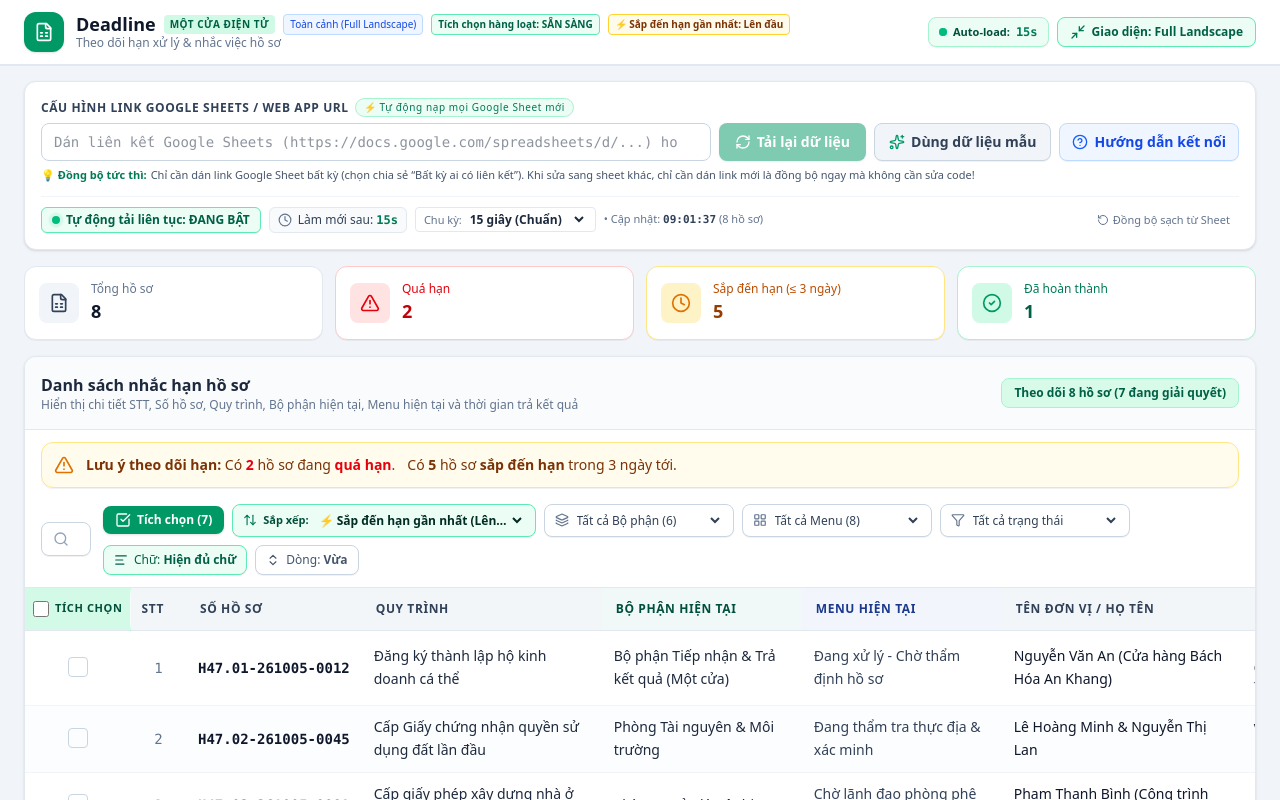
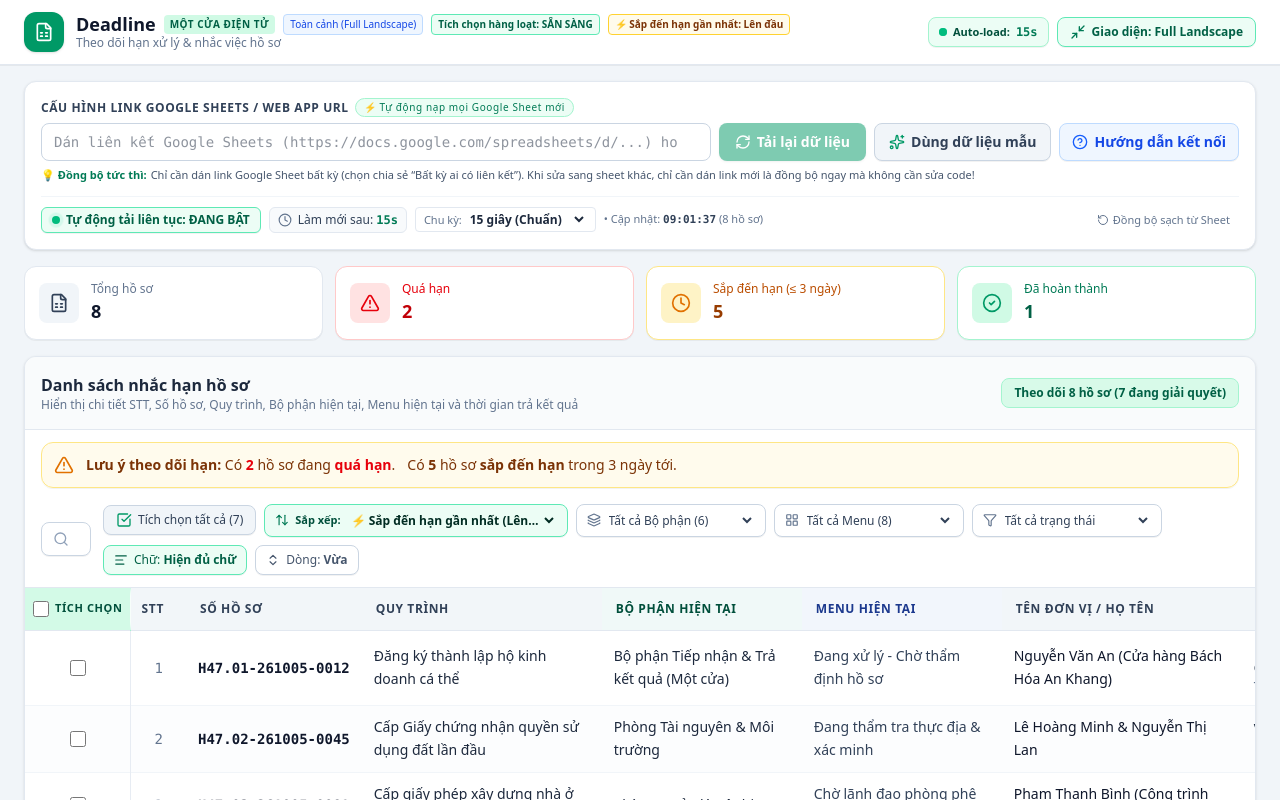
Before and after one commit to trangth4507-rgb/motcua, a React (Vite) app: page / in a window 1280 px wide. Both pictures are taken after a click on the button "Dùng dữ liệu mẫu". Shown: the top 800 px of the page. Built offline with nearby package versions, Linux system fonts and the light colour scheme.

Commit message:
refactor: restrict batch complete to selected records
Modify handleTichChonBatch to process only records explicitly selected via checkboxes instead of defaulting to all uncompleted records. Added a notification to guide users to select records before performing the action.

```diff
--- a/src/components/RecordTable.tsx
+++ b/src/components/RecordTable.tsx
@@ -488,14 +488,19 @@ export function RecordTable({
     });
   };
 
-  // 3. Batch mark complete: triggered by "Tích chọn" button in toolbar or floating bar
+  // 3. Batch mark complete: triggered by "Xử lý xong" button
   const handleTichChonBatch = () => {
-    // If rows were individually ticked via checkboxes, process those. Otherwise, process all uncompleted in view!
-    const targetRecords = selectedRowIndices.size > 0
-      ? filteredRecords.filter((r) => !r.isCompleted && selectedRowIndices.has(r.rowIndex))
-      : filteredRecords.filter((r) => !r.isCompleted);
+    // ONLY process the records that have been ticked/selected via checkboxes!
+    const targetRecords = filteredRecords.filter(
+      (r) => !r.isCompleted && selectedRowIndices.has(r.rowIndex)
+    );
 
-    if (targetRecords.length === 0) return;
+    if (targetRecords.length === 0) {
+      setToastMessage({
+        text: 'Vui lòng tích chọn ít nhất 1 hồ sơ ở cột "TÍCH CHỌN" trước khi bấm Xử lý xong!',
+      });
+      return;
+    }
 
     const count = targetRecords.length;
     const todayStr = getCurrentDateStr();
@@ -530,7 +535,7 @@ export function RecordTable({
     setSelectedRowIndices(new Set());
 
     setToastMessage({
-      text: `✓ Đã hoàn thành ${count} hồ sơ và chuyển ngay xuống danh sách Đã hoàn thành phía dưới!`,
+      text: `✓ Đã xử lý xong ${count} hồ sơ đã chọn và chuyển ngay xuống danh sách Đã hoàn thành phía dưới!`,
     });
 
     // 2. Background sync to Google Sheets
@@ -627,18 +632,20 @@ export function RecordTable({
       )}
 
       {/* Floating / Sticky Batch Action Bar when records are selected */}
+      {/* Floating / Sticky Batch Action Bar when records are selected */}
       {selectedRowIndices.size > 0 && (
-        <div className="mx-4 p-3 bg-emerald-800 text-white rounded-xl shadow-md flex flex-wrap items-center justify-between gap-3 animate-in fade-in duration-200 sticky top-16 z-20">
+        <div className="mx-4 p-3 bg-emerald-800 text-white rounded-xl shadow-lg border border-emerald-600 flex flex-wrap items-center justify-between gap-3 animate-in fade-in duration-200 sticky top-16 z-20">
           <div className="flex items-center gap-2.5">
-            <div className="w-8 h-8 rounded-lg bg-emerald-700/80 flex items-center justify-center font-bold text-sm">
+            <div className="w-8 h-8 rounded-lg bg-emerald-700/90 border border-emerald-500/50 flex items-center justify-center font-bold text-sm shadow-xs">
               {selectedRowIndices.size}
             </div>
             <div>
-              <div className="font-bold text-sm leading-tight">
-                Đã chọn {selectedRowIndices.size} hồ sơ cần hoàn thành
+              <div className="font-bold text-sm leading-tight flex items-center gap-1.5">
+                <span>Đã tích chọn <strong>{selectedRowIndices.size}</strong> hồ sơ</span>
+                <span className="text-[11px] bg-emerald-600/80 px-2 py-0.5 rounded-full font-medium">Sẵn sàng xử lý</span>
               </div>
               <div className="text-xs text-emerald-200">
-                Nhấn nút bên cạnh để hoàn thành và chuyển ngay toàn bộ hồ sơ đã chọn xuống phía dưới
+                Bấm nút &ldquo;Xử lý xong&rdquo; bên cạnh để hoàn thành và chuyển ngay toàn bộ {selectedRowIndices.size} hồ sơ này xuống danh sách phía dưới
               </div>
             </div>
           </div>
@@ -647,7 +654,7 @@ export function RecordTable({
             <button
               onClick={handleTichChonBatch}
               disabled={isBatchProcessing}
-              className="flex items-center gap-2 bg-white hover:bg-emerald-50 text-emerald-900 px-4 py-2 rounded-lg font-bold text-xs sm:text-sm shadow-sm transition-all cursor-pointer disabled:opacity-60"
+              className="flex items-center gap-2 bg-white hover:bg-emerald-50 text-emerald-950 px-4 py-2 rounded-lg font-bold text-xs sm:text-sm shadow-md transition-all cursor-pointer disabled:opacity-60"
             >
               {isBatchProcessing ? (
                 <>
@@ -661,7 +668,7 @@ export function RecordTable({
               ) : (
                 <>
                   <CheckCircle2 className="w-4 h-4 text-emerald-700" />
-                  <span>Hoàn thành {selectedRowIndices.size} hồ sơ (Chuyển xuống dưới)</span>
+                  <span>Xử lý xong ({selectedRowIndices.size} hồ sơ đã chọn)</span>
                 </>
               )}
             </button>
@@ -669,8 +676,8 @@ export function RecordTable({
             <button
               onClick={handleClearSelection}
               disabled={isBatchProcessing}
-              className="flex items-center gap-1.5 bg-emerald-900/80 hover:bg-emerald-950 text-white px-3 py-2 rounded-lg text-xs font-semibold transition-colors cursor-pointer disabled:opacity-50"
-              title="Bỏ chọn"
+              className="flex items-center gap-1.5 bg-emerald-900/80 hover:bg-emerald-950 text-white px-3 py-2 rounded-lg text-xs font-semibold transition-colors cursor-pointer disabled:opacity-50 border border-emerald-700"
+              title="Bỏ chọn tất cả"
             >
               <X className="w-3.5 h-3.5" />
               <span>Bỏ chọn</span>
@@ -695,17 +702,39 @@ export function RecordTable({
 
         {/* Dropdowns & Display Toggles */}
         <div className="flex flex-wrap items-center gap-2 text-xs sm:text-sm">
-          {/* Quick "Tích chọn" Button (without the word "tất cả") */}
-          {totalUncompletedCount > 0 && (
-            <button
-              onClick={handleTichChonBatch}
-              disabled={isBatchProcessing}
-              className="flex items-center gap-1.5 px-3 py-1.5 rounded-lg bg-emerald-600 hover:bg-emerald-700 text-white text-xs font-bold shadow-sm transition-colors cursor-pointer disabled:opacity-50"
-              title="Tích chọn và chuyển ngay hồ sơ chưa hoàn thành xuống danh sách Đã hoàn thành phía dưới"
-            >
-              <CheckSquare className="w-4 h-4 text-white" />
-              <span>Tích chọn ({selectedRowIndices.size > 0 ? selectedRowIndices.size : totalUncompletedCount})</span>
-            </button>
+          {/* Quick Action Button for selected records */}
+          {selectedRowIndices.size > 0 ? (
+            <div className="flex items-center gap-1.5">
+              <button
+                onClick={handleTichChonBatch}
+                disabled={isBatchProcessing}
+                className="flex items-center gap-1.5 px-3.5 py-1.5 rounded-lg bg-emerald-600 hover:bg-emerald-700 text-white text-xs font-bold shadow-sm transition-all cursor-pointer disabled:opacity-50"
+                title={`Bấm để xử lý xong ${selectedRowIndices.size} hồ sơ đã tích chọn`}
+              >
+                <CheckCircle2 className="w-4 h-4 text-white" />
+                <span>Xử lý xong ({selectedRowIndices.size})</span>
+              </button>
+              <button
+                onClick={handleClearSelection}
+                disabled={isBatchProcessing}
+                className="px-2.5 py-1.5 rounded-lg bg-slate-100 hover:bg-slate-200 text-slate-600 text-xs font-semibold border border-slate-300 transition-colors cursor-pointer"
+                title="Bỏ chọn tất cả"
+              >
+                Bỏ chọn
+              </button>
+            </div>
+          ) : (
+            uncompletedList.length > 0 && (
+              <button
+                onClick={toggleSelectAllInView}
+                disabled={isBatchProcessing}
+                className="flex items-center gap-1.5 px-3 py-1.5 rounded-lg bg-slate-100 hover:bg-slate-200 text-slate-700 border border-slate-300 text-xs font-medium shadow-2xs transition-colors cursor-pointer disabled:opacity-50"
+                title="Bấm để tích chọn tất cả hồ sơ đang hiển thị để xử lý hàng loạt"
+              >
+                <CheckSquare className="w-4 h-4 text-emerald-600" />
+                <span>Tích chọn tất cả ({uncompletedList.length})</span>
+              </button>
+            )
           )}
 
           {/* Sort Selector Dropdown */}
@@ -992,21 +1021,29 @@ export function RecordTable({
                       className={cn(
                         'transition-colors',
                         isSelected
-                          ? 'bg-emerald-50/80 font-medium'
+                          ? 'bg-emerald-50/90 font-medium border-l-4 border-l-emerald-600'
                           : 'odd:bg-white even:bg-slate-50/40 hover:bg-emerald-50/30'
                       )}
                     >
-                      {/* Checkbox column: Ticking instantly marks complete and moves down! */}
-                      <td className={cn(cellPadding, 'text-center')}>
-                        <button
-                          type="button"
-                          onClick={() => handleMarkComplete(record)}
-                          disabled={isProcessing || isBatchProcessing}
-                          className="w-5 h-5 rounded border border-slate-300 hover:border-emerald-500 hover:bg-emerald-50 inline-flex items-center justify-center transition-all cursor-pointer disabled:opacity-50 group"
-                          title="Tích vào đây để hoàn thành và chuyển ngay hồ sơ này xuống phía dưới"
+                      {/* Checkbox column: Ticking selects/deselects for batch processing! */}
+                      <td className={cn(cellPadding, 'text-center border-r border-slate-200/80')}>
+                        <label
+                          className="flex items-center justify-center cursor-pointer select-none p-0.5"
+                          onClick={(e) => e.stopPropagation()}
                         >
-                          <Check className="w-3.5 h-3.5 text-emerald-600 opacity-0 group-hover:opacity-100 transition-opacity" />
-                        </button>
+                          <input
+                            type="checkbox"
+                            checked={isSelected}
+                            onChange={() => toggleSelectRow(record.rowIndex)}
+                            disabled={isProcessing || isBatchProcessing}
+                            className="w-4 h-4 rounded text-emerald-600 border-slate-300 focus:ring-emerald-500 cursor-pointer disabled:opacity-40 accent-emerald-600"
+                            title={
+                              isSelected
+                                ? `Bỏ chọn hồ sơ ${record.soHoSo || record.stt}`
+                                : `Tích chọn hồ sơ ${record.soHoSo || record.stt}`
+                            }
+                          />
+                        </label>
                       </td>
 
                       {/* STT */}
```
